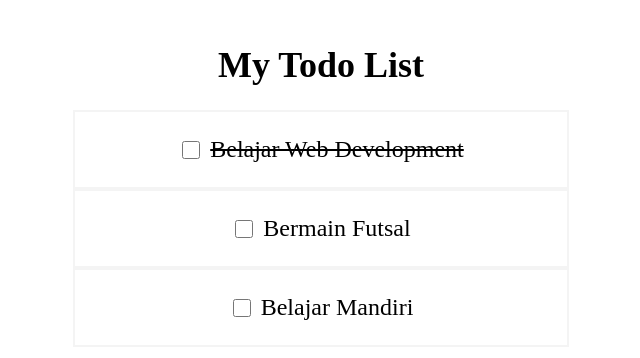
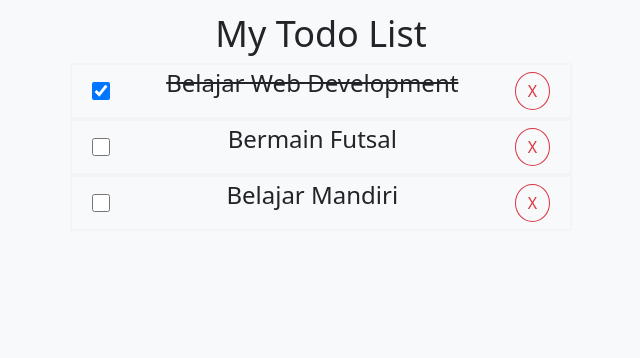
Before and after one commit to Bayuadam/Todo, a React (Vite) app: page / in a window 1280 px wide. Shown: the top 358 px of the page, without its empty margins (319-959 px from the left). Built offline with nearby package versions, Linux system fonts and the light colour scheme.

Commit message:
add feature delete todo

```diff
--- a/index.html
+++ b/index.html
@@ -4,8 +4,8 @@
     <meta charset="UTF-8" />
     <link rel="icon" type="image/svg+xml" href="/vite.svg" />
     <meta name="viewport" content="width=device-width, initial-scale=1.0" />
-    <title>Project Todo List</title>
-  </head>
+    <title>Project Todolist</title>
+
   <body class="bg-light">
     <div id="root"></div>
     <script type="module" src="/src/main.jsx"></script>
--- a/package.json
+++ b/package.json
@@ -14,7 +14,9 @@
     "jquery": "^3.7.0",
     "react": "^18.2.0",
     "react-bootstrap": "^2.8.0",
-    "react-dom": "^18.2.0"
+    "react-dom": "^18.2.0",
+    "sweetalert2": "^11.7.20",
+    "sweetalert2-react-content": "^5.0.7"
   },
   "devDependencies": {
     "@types/react": "^18.2.15",
--- a/src/App.css
+++ b/src/App.css
@@ -40,7 +40,3 @@
 .read-the-docs {
   color: #888;
 } */
-
-.header {
-  text-align: center;
-}
--- a/src/App.jsx
+++ b/src/App.jsx
@@ -1,5 +1,6 @@
 import React, { useState } from "react";
 import Todos from "./components/Todos";
+import "bootstrap/dist/css/bootstrap.min.css";
 
 function App() {
   const [todos, setTodos] = useState([
@@ -7,20 +8,24 @@ function App() {
       id: 1,
       title: "Belajar Web Development",
       completed: true,
+      deleted: false,
     },
     {
       id: 2,
       title: "Bermain Futsal",
       completed: false,
+      deleted: false,
     },
     {
       id: 3,
       title: "Belajar Mandiri",
       completed: false,
+      deleted: false,
     },
   ]);
 
   const toggleCompleted = (todoId) => {
+    // console.log(todoId, );
     const updatedTodos = todos.map((todo) => {
       if (todo.id === todoId) {
         todo.completed = !todo.completed;
@@ -30,11 +35,24 @@ function App() {
     setTodos(updatedTodos);
   };
 
+  const deleteTodo = (todoId) => {
+    const deleteTodos = todos.map((todo) => {
+      if (todo.id === todoId) {
+        todo.deleted = true;
+      }
+      return todo;
+    });
+    setTodos(deleteTodos);
+  };
+
   return (
-    //  CSS
     <div style={{ textAlign: "center", padding: "12px" }}>
       <h1 style={{ fontSize: "36px" }}>My Todo List</h1>
-      <Todos todos={todos} toggleCompleted={toggleCompleted} />
+      <Todos
+        todos={todos}
+        toggleCompleted={toggleCompleted}
+        toggleDeleted={deleteTodo}
+      />
     </div>
   );
 }
--- a/src/components/TodoItem.jsx
+++ b/src/components/TodoItem.jsx
@@ -1,4 +1,9 @@
 import React from "react";
+import { Button } from "react-bootstrap";
+import Swal from "sweetalert2";
+import withReactContent from "sweetalert2-react-content";
+
+const MySwal = withReactContent(Swal);
 
 const TodoItem = (props) => {
   const getTodoTitleStyle = () => {
@@ -15,18 +20,45 @@ const TodoItem = (props) => {
         border: "2px solid #f4f4f4",
         fontSize: "24px",
         display: "flex",
-        justifyContent: "center",
+        justifyContent: "space-between",
         alignItems: "center",
+        padding: "0 20px",
       }}
     >
       <input
         type="checkbox"
-        style={{ marginRight: "10px", height: "18px", width: "18px" }}
+        style={{ height: "18px", width: "18px" }}
         onChange={() => {
           props.toggleCompleted(props.todo.id);
         }}
+        checked={props.todo.completed}
       />
       <p style={getTodoTitleStyle()}>{props.todo.title}</p>
+      <Button
+        variant="outline-danger"
+        style={{
+          borderRadius: "100%",
+          // border: "none",
+          fontSize: "16px",
+        }}
+        onClick={() => {
+          MySwal.fire({
+            title: "Hapus Todo",
+            text: "Apakah Anda Yakin Ingin Menghapus Data Ini?",
+            icon: "question",
+            showDenyButton: true,
+            confirmButtonText: "Ya",
+            confirmButtonColor: "#198754",
+            denyButtonText: "Tidak",
+          }).then((result) => {
+            if (result.isConfirmed) {
+              props.toggleDeleted(props.todo.id);
+            }
+          });
+        }}
+      >
+        X
+      </Button>
     </div>
   );
 };
--- a/src/components/Todos.jsx
+++ b/src/components/Todos.jsx
@@ -5,13 +5,14 @@ const Todos = (props) => {
   return (
     <div style={{ width: "40%", margin: "0 auto" }}>
       {props.todos.map((todo) => {
-        return (
+        return todo.deleted !== true ? (
           <TodoItem
             key={todo.id}
             todo={todo}
             toggleCompleted={props.toggleCompleted}
+            toggleDeleted={props.toggleDeleted}
           />
-        );
+        ) : null;
       })}
     </div>
   );
```
Also changed, not shown: 1 other file (tests, documents, lock files or other folders).
